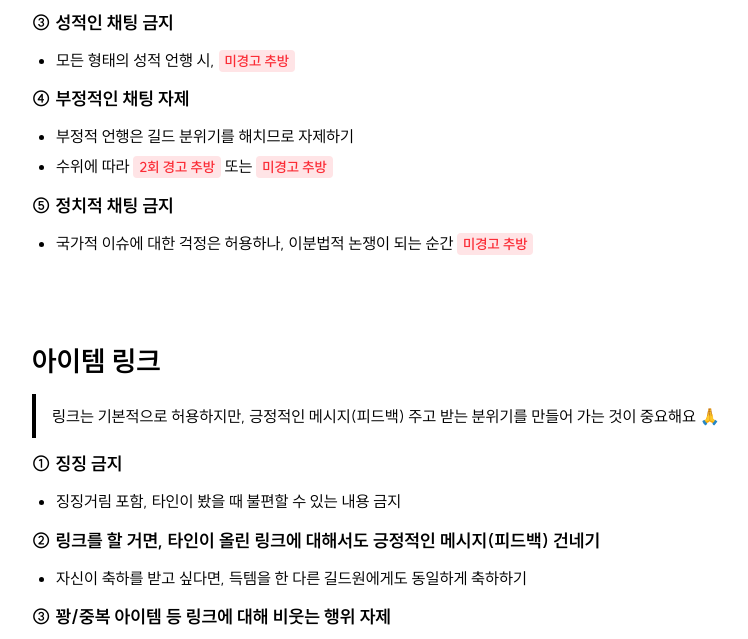
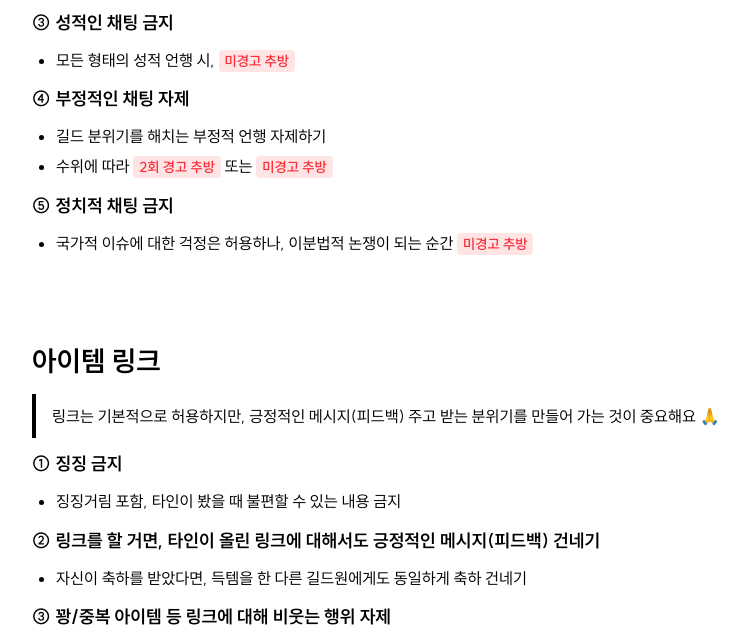
Before and after one commit to n0hack/brunch-rules-web, an Astro site: page / in a window 1280 px wide. Shown: the part 1380-2019 px from the top of the page, without its empty margins (248-996 px from the left). Built offline with nearby package versions, Linux system fonts and the light colour scheme; Astro itself is replaced by a stand-in of ours.

Commit message:
모호한 내용 수정

```diff
--- a/src/post/rules.md
+++ b/src/post/rules.md
@@ -34,7 +34,7 @@
 
 ## ④ 부정적인 채팅 자제
 
-- 부정적 언행은 길드 분위기를 해치므로 자제하기
+- 길드 분위기를 해치는 부정적 언행 자제하기
 - 수위에 따라 **2회 경고 추방** 또는 **미경고 추방**
 
 ## ⑤ 정치적 채팅 금지
@@ -53,7 +53,7 @@
 
 ## ② 링크를 할 거면, 타인이 올린 링크에 대해서도 긍정적인 메시지(피드백) 건네기
 
-- 자신이 축하를 받고 싶다면, 득템을 한 다른 길드원에게도 동일하게 축하하기
+- 자신이 축하를 받았다면, 득템을 한 다른 길드원에게도 동일하게 축하 건네기
 
 ## ③ 꽝/중복 아이템 등 링크에 대해 비웃는 행위 자제
 
```
